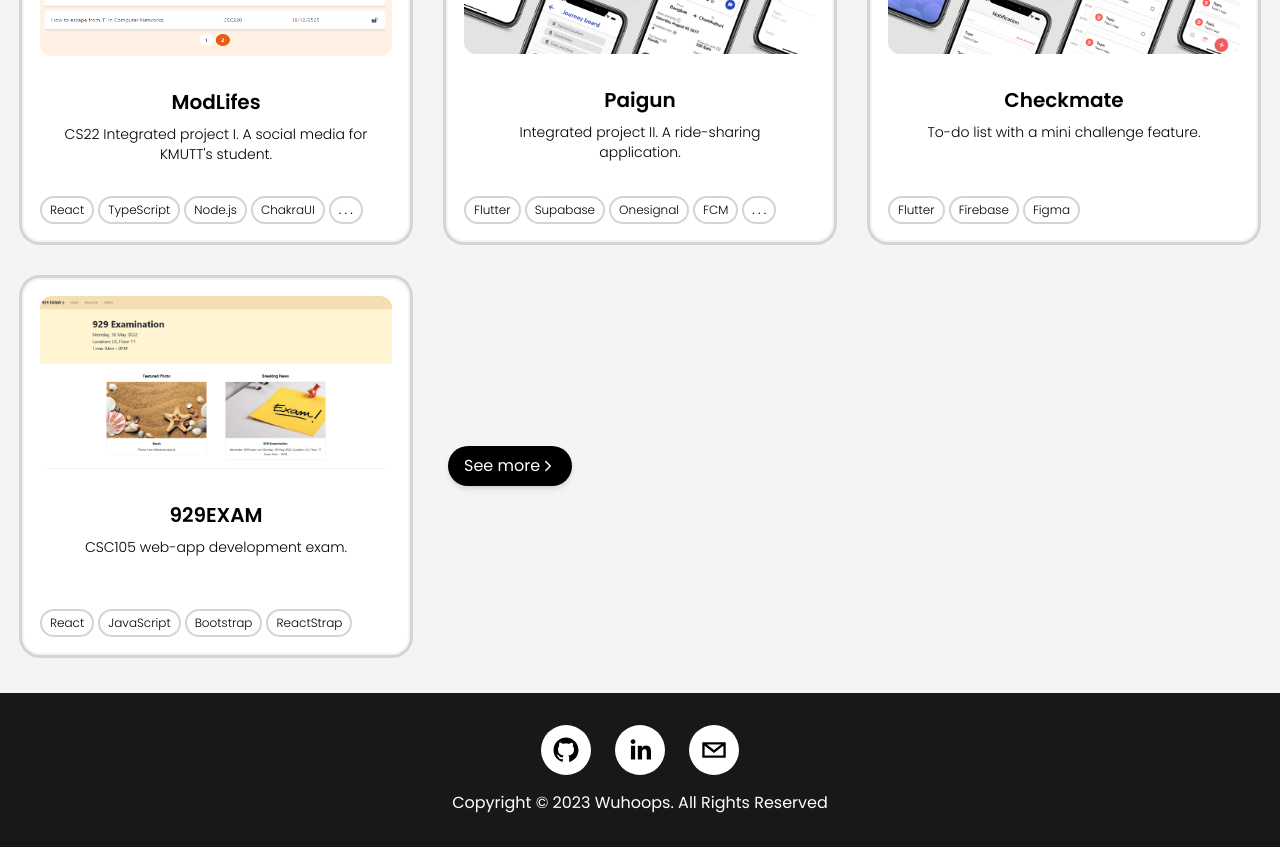
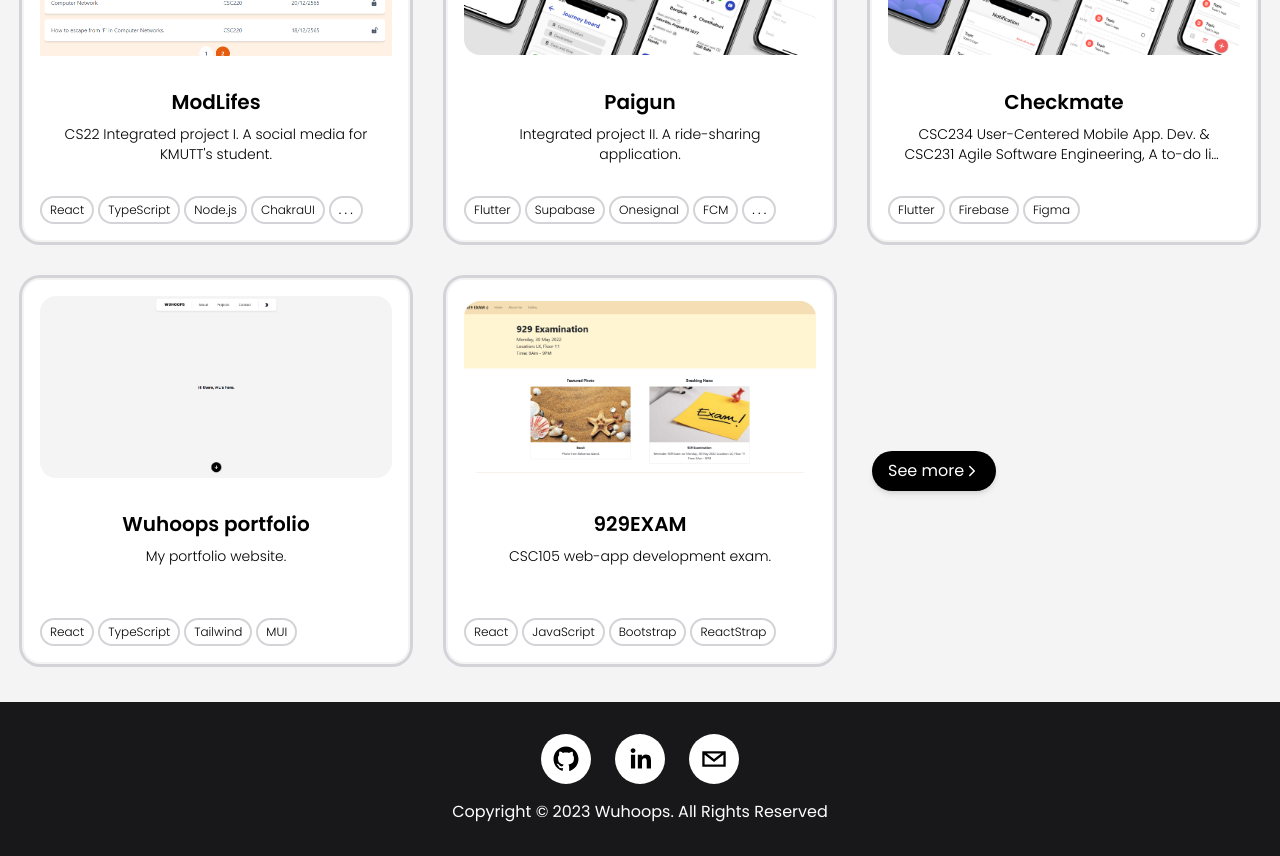
Before and after one commit to oupsn/wuhoops_port, a React (Vite) app: page / in a window 1280 px wide. Shown: the part 1960-2816 px from the top of the page. Built offline with nearby package versions, Linux system fonts and the light colour scheme; a web font is replaced by a local one.

Commit message:
[UPDATE] project details

```diff
--- a/package.json
+++ b/package.json
@@ -17,6 +17,7 @@
     "@material-tailwind/react": "^2.0.4",
     "@mui/material": "^5.13.7",
     "@mui/styled-engine-sc": "^5.12.0",
+    "@tailwindcss/line-clamp": "^0.4.4",
     "antd": "^5.7.3",
     "aos": "^2.3.4",
     "lottie-react": "^2.4.0",
--- a/src/assets/projects.ts
+++ b/src/assets/projects.ts
@@ -15,9 +15,11 @@ const PROJECTS = [
       "PostgreSQL",
       "Figma",
     ],
+    res:["Team leader of shortnote module.", "Design UX/UI wireframe.", "Design ER diagram.", "Developed on both frontend and backend of the Shortnote module."],
     src: "https://github.com/CSSIT22/studentlife",
     alt: "modlifes",
-    image:"/images/modlifes.png",
+    image: "/images/modlifes.png",
+    design: "https://www.figma.com/file/GwCKbsdQ7s5niNkTe8M1ZP/Shortnote_wireframe?type=design&mode=design&t=kJIaoc0LevSb7uWb-1"
   },
   {
     id: "02",
@@ -25,30 +27,35 @@ const PROJECTS = [
     description: "Integrated project II. A ride-sharing application.",
     year: "2023",
     stack: ["Flutter", "Supabase", "Onesignal", "FCM", "Firebase", "Figma"],
+    res: ["Developed on both frontend and backend.", "Design UX/UI.", "Implement push notification system using Firebase cloud masseging integrated with Onesignal."],
     src: "https://github.com/wuhoops/Paigun",
     alt: "paigun",
-    image:"/images/paigun.png",
+    image: "/images/paigun.png",
+    design:
+      "https://www.figma.com/file/qAisD2zLDVqHujvx5vSnTT/Pai-Gun?type=design&node-id=0%3A1&mode=design&t=kJIaoc0LevSb7uWb-1",
   },
   {
     id: "03",
     topic: "Checkmate",
-    description: "To-do list with a mini challenge feature.",
+    description: "CSC234 User-Centered Mobile App. Dev. & CSC231 Agile Software Engineering, A to-do list applicaiton with a mini challenge feature.",
     year: "2023",
     stack: ["Flutter", "Firebase", "Figma"],
     src: "https://github.com/wuhoops/Checkmate",
+    res: ["Design UX/UI.", "Developed on frontend for setting feature."],
     alt: "checkmate",
-    image:"/images/checkmate.png",
+    image: "/images/checkmate.png",
+    design: "https://www.figma.com/file/sru5MA1RVTfbMzejZSjH8Y/Checkmate?type=design&node-id=0%3A1&mode=design&t=kJIaoc0LevSb7uWb-1"
   },
-  // {
-  //   id: "04",
-  //   topic: "Wuhoops portfolio",
-  //   description: "My portfolio website.",
-  //   year: "2023",
-  //   stack: ["React", "Tailwind", "MUI"],
-  //   src: "https://github.com/wuhoops",
-  //   alt: "wuhoops-portfoilo",
-  //   image:"/images/wuhoops.png",
-  // },
+  {
+    id: "04",
+    topic: "Wuhoops portfolio",
+    description: "My portfolio website.",
+    year: "2023",
+    stack: ["React","TypeScript", "Tailwind", "MUI"],
+    src: "https://github.com/wuhoops",
+    alt: "wuhoops-portfoilo",
+    image: "/images/wuhoops.png",
+  },
   {
     id: "05",
     topic: "929EXAM",
@@ -57,7 +64,7 @@ const PROJECTS = [
     stack: ["React", "JavaScript", "Bootstrap", "ReactStrap"],
     src: "https://github.com/wuhoops/929EXAM",
     alt: "929exam",
-    image:"/images/929exam.png",
+    image: "/images/929exam.png",
   },
 ];
 
--- a/src/component/stackChips.tsx
+++ b/src/component/stackChips.tsx
@@ -1,6 +1,6 @@
 import { useState, useEffect, useRef } from "react";
 
-const stackChips = ({ stacks }: any) => {
+const stackChips = ({ stacks, isExample }: any) => {
   const containerRef = useRef<HTMLDivElement>(null);
   const [toolsToDisplay, setToolsToDisplay] = useState<string[]>([]);
   const [isOverflowing, setIsOverflowing] = useState(false);
@@ -29,7 +29,7 @@ const stackChips = ({ stacks }: any) => {
       window.removeEventListener("resize", handleResize);
     };
   }, [stacks]);
-
+  if (isExample) {
     return (
       <div ref={containerRef} className="text-black dark:text-white">
         {toolsToDisplay.map((tool, index) => (
@@ -47,6 +47,20 @@ const stackChips = ({ stacks }: any) => {
         )}
       </div>
     );
+  } else if (!isExample) {
+    return (
+      <div ref={containerRef} className="text-black dark:text-white flex flex-wrap gap-2">
+        {stacks.map((tool: any) => (
+          <span
+            key={tool}
+            className="inline-block border-2 border-zinc-300 dark:border-zinc-600  rounded-full font-thin px-2 py-1 text-xs"
+          >
+            {tool}
+          </span>
+        ))}
+      </div>
+    );
+  }
 };
 
 export default stackChips;
--- a/src/page/projects.tsx
+++ b/src/page/projects.tsx
@@ -15,27 +15,58 @@ const projects = () => {
       <div className="grid grid-cols-1 md:grid-cols-2 lg:grid-cols-3 gap-10 mx-6 mb-10">
         {PROJECTS.slice(0, 5).map((pj) => {
           return (
-            <div
-              onClick={() => window.open(pj.src, "_blank")}
-              className="card max-w-[400px] max-h-[400px] bg-white dark:bg-black ring ring-offset-2 hover:ring-offset-[8px] ring-zinc-300 dark:ring-zinc-600 hover:ring-zinc-600 dark:hover:ring-zinc-300 ring-offset-zinc-100 dark:ring-offset-zinc-900 transition-all cursor-pointer"
-            >
-              <figure className="px-4 pt-4">
-                <img
-                  src={pj.image}
-                  alt={pj.alt}
-                  className="rounded-xl h-full w-full"
-                />
+            <div className="card max-w-[400px] max-h-[400px] bg-white dark:bg-black ring ring-offset-2 hover:ring-offset-[8px] ring-zinc-300 dark:ring-zinc-600 hover:ring-zinc-600 dark:hover:ring-zinc-300 ring-offset-zinc-100 dark:ring-offset-zinc-900 transition-all ">
+              <figure className="px-4 pt-4 w-full h-full">
+                <div className="rounded-2xl overflow-hidden w-full ">
+                  <img src={pj.image} alt={pj.alt} className="w-full " />
+                </div>
               </figure>
               <div className="text-black dark:text-white card-body items-center text-center">
                 <h2 className="card-title">{pj.topic}</h2>
-                <p className="h-10 text-sm font-thin overflow-hidden overflow-ellipsis">
-                  <span className="block max-h-10 line-clamp-2">
-                    {pj.description}
-                  </span>
+                <p className="h-10 text-sm font-thin max-h-10 line-clamp-2 text-ellipsis">
+                  {pj.description}
                 </p>
               </div>
               <div className=" px-4 pb-4">
-                {StackChips({ stacks: pj.stack })}
+                {StackChips({ stacks: pj.stack, isExample: true })}
+              </div>
+              <div className="bg-white p-4 dark:bg-black text-black dark:text-white rounded-xl w-full h-full flex flex-col justify-center items-center absolute opacity-0 hover:opacity-100 transition-all">
+                {pj.res != null ? (
+                  <div>
+                    <p className="font-bold">Responsibilities</p>
+                    {pj.res?.map((res) => {
+                      return (
+                        <p className="text-start self-start">{`- ${res}`}</p>
+                      );
+                    })}
+                    <br />
+                    <p className="font-bold mb-2">Tech stack</p>
+                    <div>
+                      {StackChips({ stacks: pj.stack, isExample: false })}
+                    </div>
+                    <br />
+                  </div>
+                ) : (
+                  ""
+                )}
+                <div className="flex gap-4">
+                  <div
+                    onClick={() => window.open(pj.src, "_blank")}
+                    className="bg-black dark:bg-white text-white dark:text-black shadow-md transition-all duration-100 sm:duration-300 inline-flex items-center rounded-full px-4 py-2 hover:ring-2 hover:ring-offset-4 hover:ring-offset-zinc-100 dark:hover:ring-offset-zinc-900 hover:ring-black dark:hover:ring-white cursor-pointer"
+                  >
+                    <p>Repository</p>
+                  </div>
+                  {pj.design != null ? (
+                    <div
+                      onClick={() => window.open(pj.design, "_blank")}
+                      className="bg-black dark:bg-white text-white dark:text-black shadow-md transition-all duration-100 sm:duration-300 inline-flex items-center rounded-full px-4 py-2 hover:ring-2 hover:ring-offset-4 hover:ring-offset-zinc-100 dark:hover:ring-offset-zinc-900 hover:ring-black dark:hover:ring-white cursor-pointer"
+                    >
+                      <p>UX/UI design</p>
+                    </div>
+                  ) : (
+                    ""
+                  )}
+                </div>
               </div>
             </div>
           );
--- a/tailwind.config.js
+++ b/tailwind.config.js
@@ -13,6 +13,6 @@ export default {
       },
     },
   },
-  plugins: [require("daisyui")],
+  plugins: [require('@tailwindcss/line-clamp'), require("daisyui")],
   darkMode: 'class',
 }
```
Also changed, not shown: public/images/wuhoops.png (added), 1 other file (tests, documents, lock files or other folders). Lines whose indentation alone changed are shown as unchanged.
